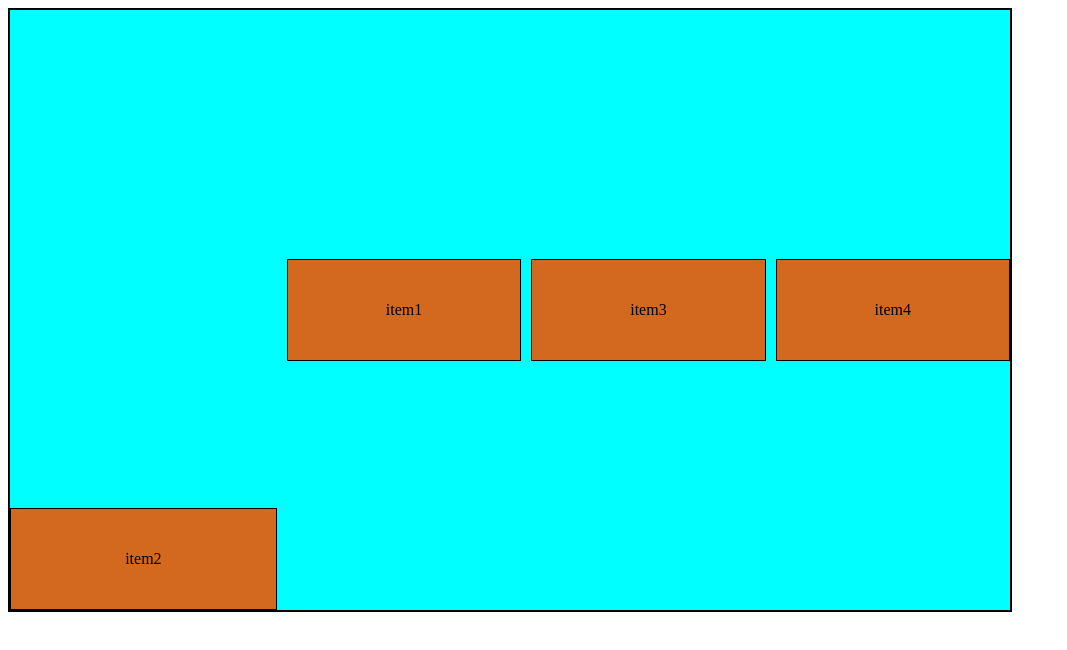
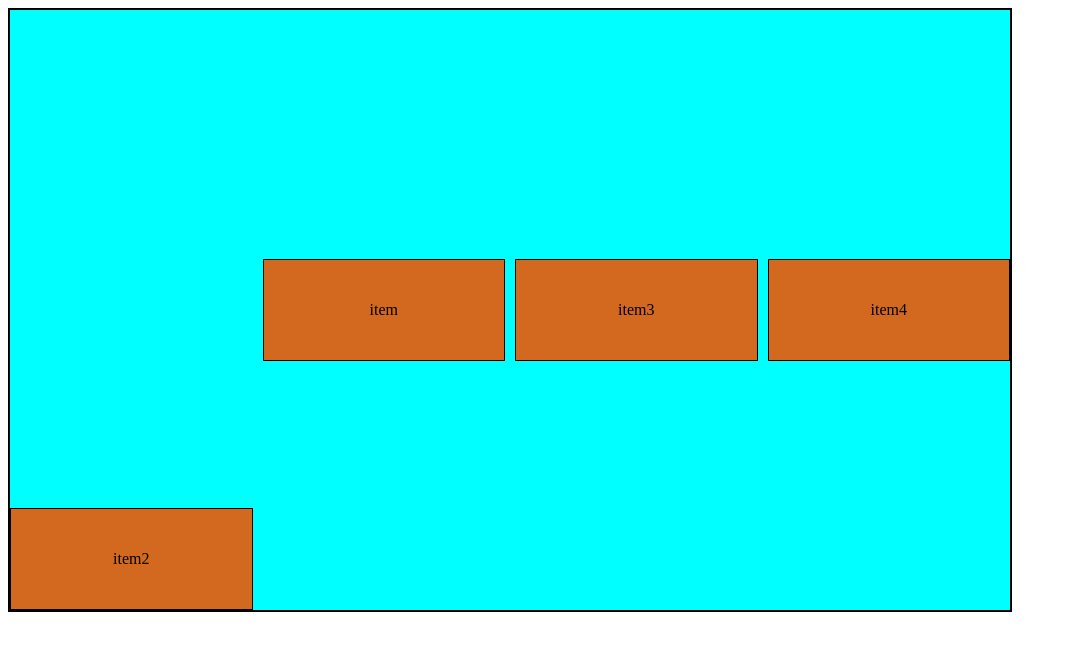
Before and after one commit to GitABU-2006/CSS-CSE11, a plain HTML site: page flexbox.html in a window 1280 px wide. Shown: the whole page, without its empty margins (0-1067 px from the left). Drawn offline with Linux system fonts and the light colour scheme.

Commit message:
flex prop

```diff
--- a/flexbox.html
+++ b/flexbox.html
@@ -8,7 +8,7 @@
 
     <div class="container">
 
-        <div class="item">item1</div>
+        <div class="item">item</div>
         <div class="item item2">item2</div>
         <div class="item">item3</div>
         <div class="item">item4</div>
--- a/style.css
+++ b/style.css
@@ -99,7 +99,7 @@ div{
     border: 1px solid black;
     text-align: center;
     align-content: center;
-    flex-grow:1 ;
+    flex-grow:2 ;
 
  }
 
```
